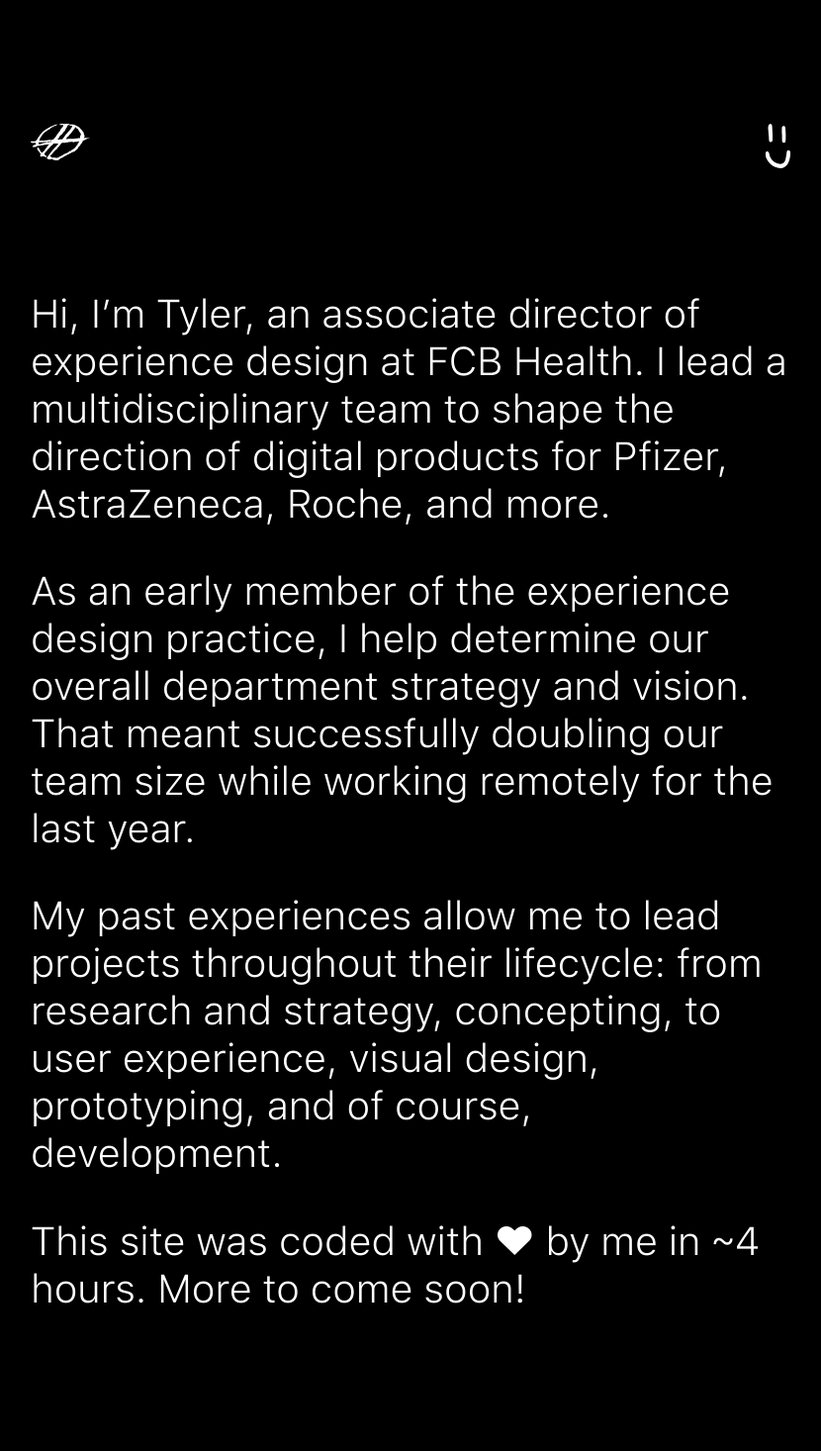
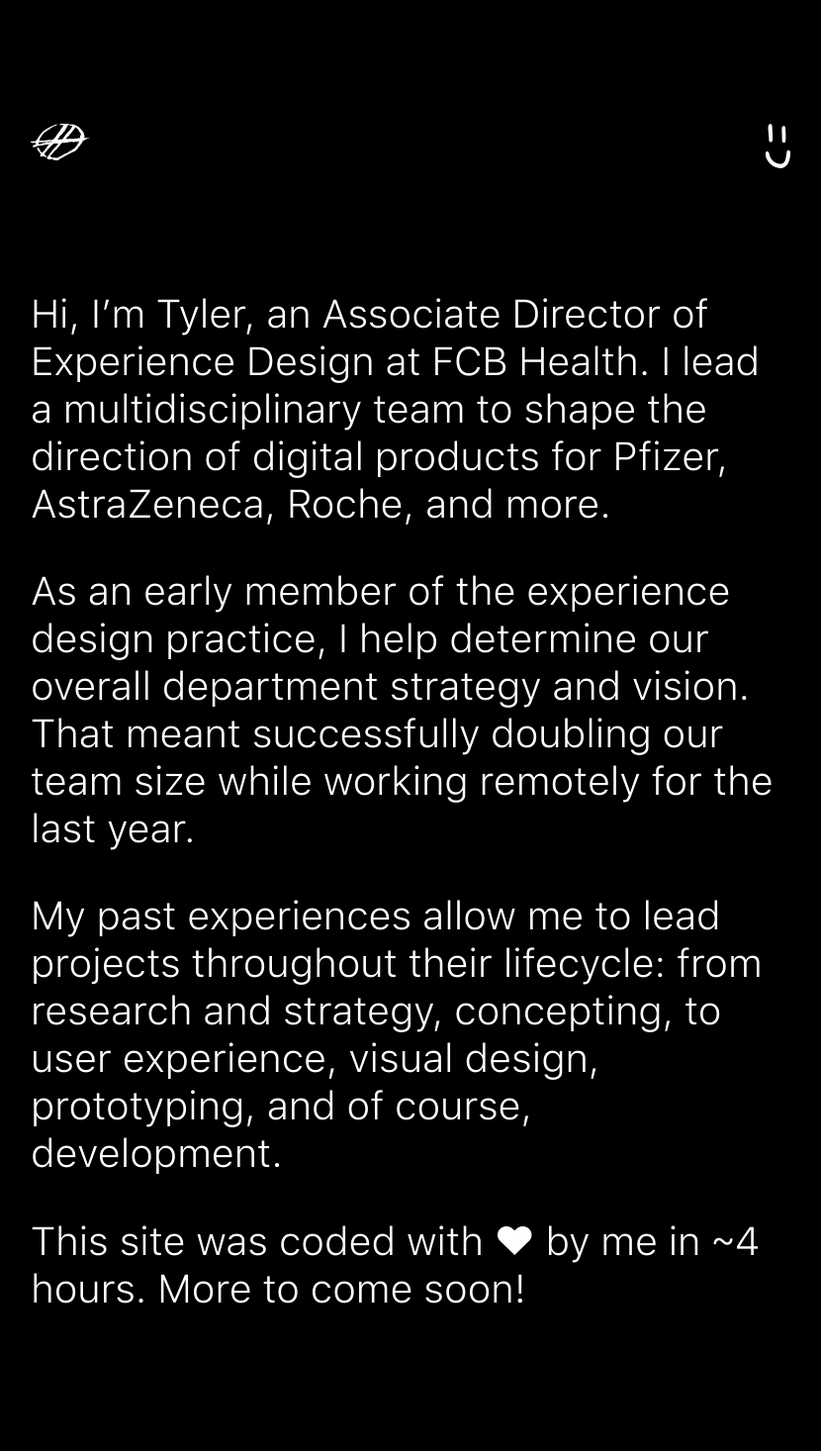
Before and after one commit to tylerhancock/tylerhancock.github.io, a Jekyll site: the page built from index.md, in a window 1280 px wide. Shown: the whole page at 99% size, without its empty margins (225-1055 px from the left). Built offline with Jekyll 4.4.1, drawn with Linux system fonts in a browser that asks for light colours; some web fonts are replaced.

Commit message:
Update index.md

```diff
--- a/index.md
+++ b/index.md
@@ -21,7 +21,7 @@
 	  </div>
 	</nav>
   <div class="content-container">
-  	<h1 class="roman">Hi, I’m Tyler, an associate director of experience design at FCB Health. I lead a multidisciplinary team to shape the direction of digital products for Pfizer, AstraZeneca, Roche, and more.</h1>
+  	<h1 class="roman">Hi, I’m Tyler, an Associate Director of Experience Design at FCB Health. I lead a multidisciplinary team to shape the direction of digital products for Pfizer, AstraZeneca, Roche, and more.</h1>
   	<p class="roman">As an early member of the experience design practice, I help determine our overall department strategy and vision. That meant successfully doubling our team size while working remotely for the last year.</p>
 		<p class="roman">My past experiences allow me to lead projects throughout their lifecycle: from research and strategy, concepting, to user experience, visual design, prototyping, and of course, development.</p>
 		<p class="roman">This site was coded with &hearts; by me in ~4 hours. More to come soon!</p>
```
